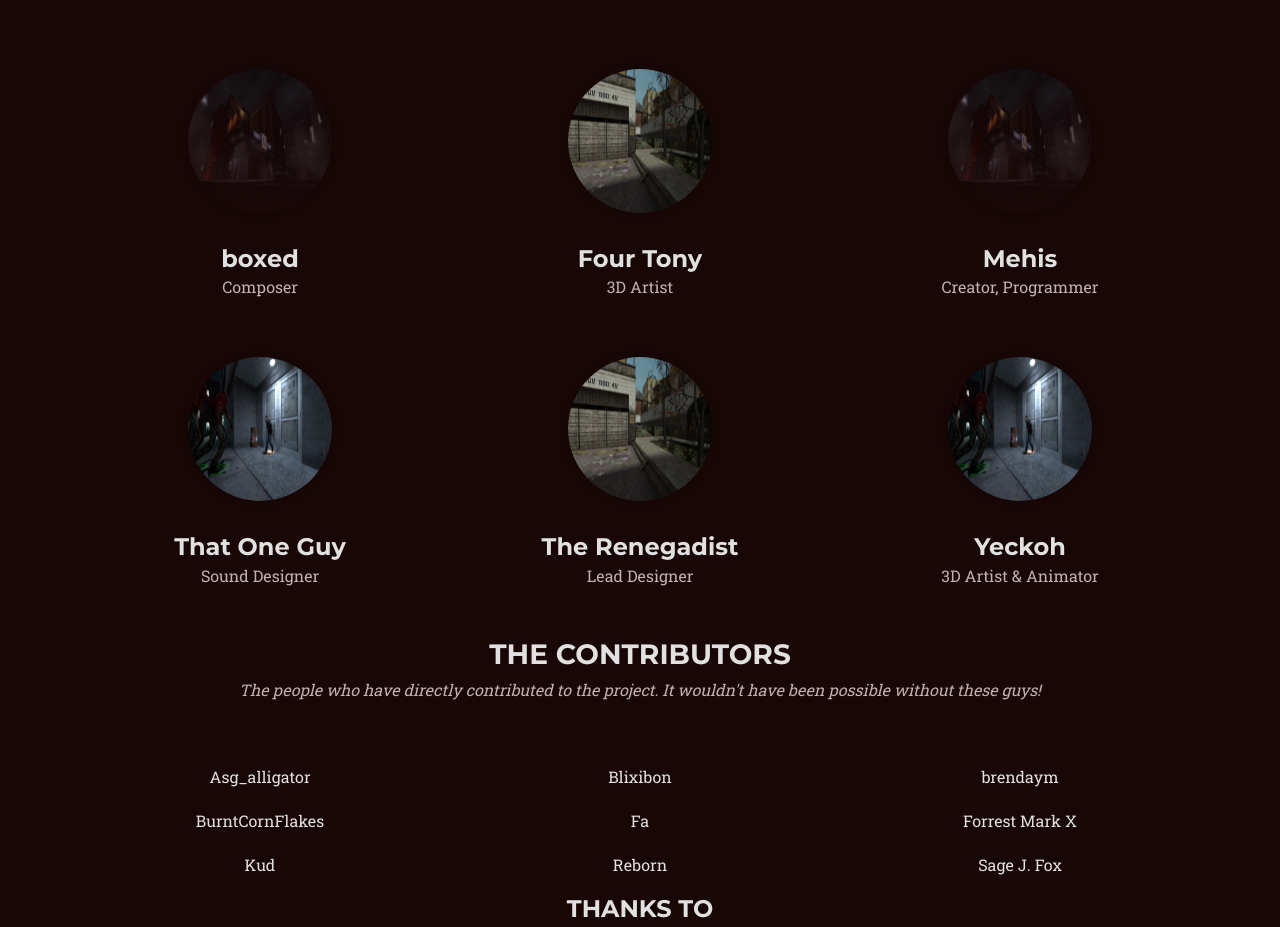
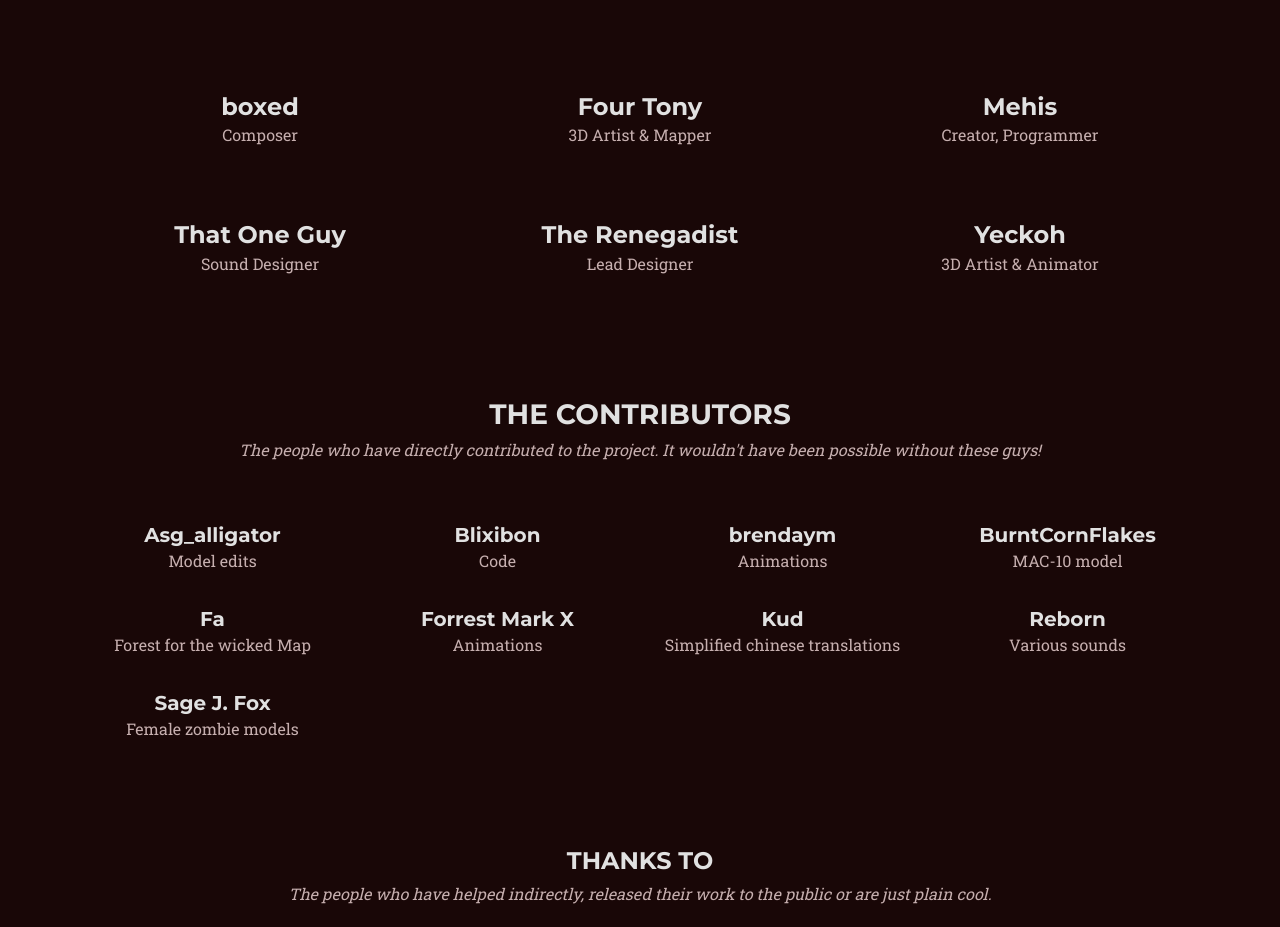
Before and after one commit to zm-reborn/zmr-website-new, an Eleventy site: page src/index.njk in a window 1280 px wide. Shown: the part 2642-3569 px from the top of the page. Built offline with nearby package versions, Linux system fonts and the light colour scheme; Eleventy itself is replaced by a stand-in of ours; files that its build step writes are made by us from their sources; what markdown-it-video would draw is missing.

Commit message:
Team & contributors data to json & modify look

```diff
--- a/src/css/overrides.css
+++ b/src/css/overrides.css
@@ -21,6 +21,11 @@
 
 .link-dark {
     color: var(--link-dark-color);
+}
+
+.sub-section {
+    margin-top: 4.5rem;
+    margin-bottom: 4.5rem;
 }
 
 .link-dark:hover {
--- /dev/null
+++ b/src/data/contributors.json
@@ -0,0 +1,38 @@
+[
+    {
+        "name": "Asg_alligator",
+        "title": "Model edits"
+    },
+    {
+        "name": "Blixibon",
+        "title": "Code"
+    },
+    {
+        "name": "brendaym",
+        "title": "Animations"
+    },
+    {
+        "name": "BurntCornFlakes",
+        "title": "MAC-10 model"
+    },
+    {
+        "name": "Fa",
+        "title": "Forest for the wicked Map"
+    },
+    {
+        "name": "Forrest Mark X",
+        "title": "Animations"
+    },
+    {
+        "name": "Kud",
+        "title": "Simplified chinese translations"
+    },
+    {
+        "name": "Reborn",
+        "title": "Various sounds"
+    },
+    {
+        "name": "Sage J. Fox",
+        "title": "Female zombie models"
+    }
+]
--- /dev/null
+++ b/src/data/developers.json
@@ -0,0 +1,32 @@
+[
+    {
+        "name": "boxed",
+        "title": "Composer",
+        "img": "/assets/bg001.jpg"
+    },
+    {
+        "name": "Four Tony",
+        "title": "3D Artist & Mapper",
+        "img": "/assets/bg002.jpg"
+    },
+    {
+        "name": "Mehis",
+        "title": "Creator, Programmer",
+        "img": "/assets/bg001.jpg"
+    },
+    {
+        "name": "That One Guy",
+        "title": "Sound Designer",
+        "img": "/assets/bg003.jpg"
+    },
+    {
+        "name": "The Renegadist",
+        "title": "Lead Designer",
+        "img": "/assets/bg002.jpg"
+    },
+    {
+        "name": "Yeckoh",
+        "title": "3D Artist & Animator",
+        "img": "/assets/bg003.jpg"
+    }
+]
--- a/src/index.njk
+++ b/src/index.njk
@@ -10,37 +10,6 @@ navigation:
     href: '#team'
   - name: Blog
     href: 'blog/'
-
-team:
-  - name: boxed
-    title: 'Composer'
-    img: /assets/bg001.jpg
-  - name: Four Tony
-    title: '3D Artist'
-    img: /assets/bg002.jpg
-  - name: Mehis
-    title: Creator, Programmer
-    img: /assets/bg001.jpg
-  - name: That One Guy
-    title: 'Sound Designer'
-    img: /assets/bg003.jpg
-  - name: The Renegadist
-    title: Lead Designer
-    img: /assets/bg002.jpg
-  - name: Yeckoh
-    title: '3D Artist & Animator'
-    img: /assets/bg003.jpg
-
-contributors:
-  - Asg_alligator
-  - Blixibon
-  - brendaym
-  - BurntCornFlakes
-  - Fa
-  - Forrest Mark X
-  - Kud
-  - Reborn
-  - Sage J. Fox
 ---
 <!DOCTYPE html>
 <html lang="en">
@@ -145,30 +114,29 @@ contributors:
         -->
         <section class="page-section" id="team">
             <div class="container">
-                <div class="text-center">
-                    <h2 class="section-heading text-uppercase">The Reborn Team</h2>
-                    <h3 class="section-subheading text-muted"></h3>
-                </div>
+                <h2 class="section-heading text-uppercase text-center">The Reborn Team</h2>
+                <h3 class="section-subheading text-muted text-center"></h3>
+                <div class="sub-section">
                     <div class="row">
-                    {%- for member in team | sort %}
+                        {%- for member in developers | sort %}
                             <div class="col-sm-4">
                                 <div class="team-member">
-                                <img class="mx-auto rounded-circle" src="{{ member.img }}" alt="Team member image" />
+                                    <!--<img class="mx-auto rounded-circle" src="{{ member.img }}" alt="Team member image" />-->
                                     <h4>{{ member.name }}</h4>
                                     <p class="text-muted">{{ member.title }}</p>
                                 </div>
                             </div>
                         {%- endfor %}
                     </div>
+                </div>
                 <div class="sub-section">
                     <h3 class="text-center text-uppercase">The Contributors</h3>
                     <h3 class="section-subheading text-muted text-center">The people who have directly contributed to the project. It wouldn't have been possible without these guys!</h3>
                     <div class="row">
                         {% for contributor in contributors | sort %}
-                            <div class="col-sm-4">
-                                <p class="text-center">
-                                    {{ contributor }}
-                                </p>
+                            <div class="col-sm-3 text-center mb-3">
+                                <h5 class="mb-0">{{ contributor.name }}</h5>
+                                <p class="text-muted">{{ contributor.title }}</p>
                             </div>
                         {% endfor %}
                     </div>
```
Lines whose indentation alone changed are shown as unchanged.
